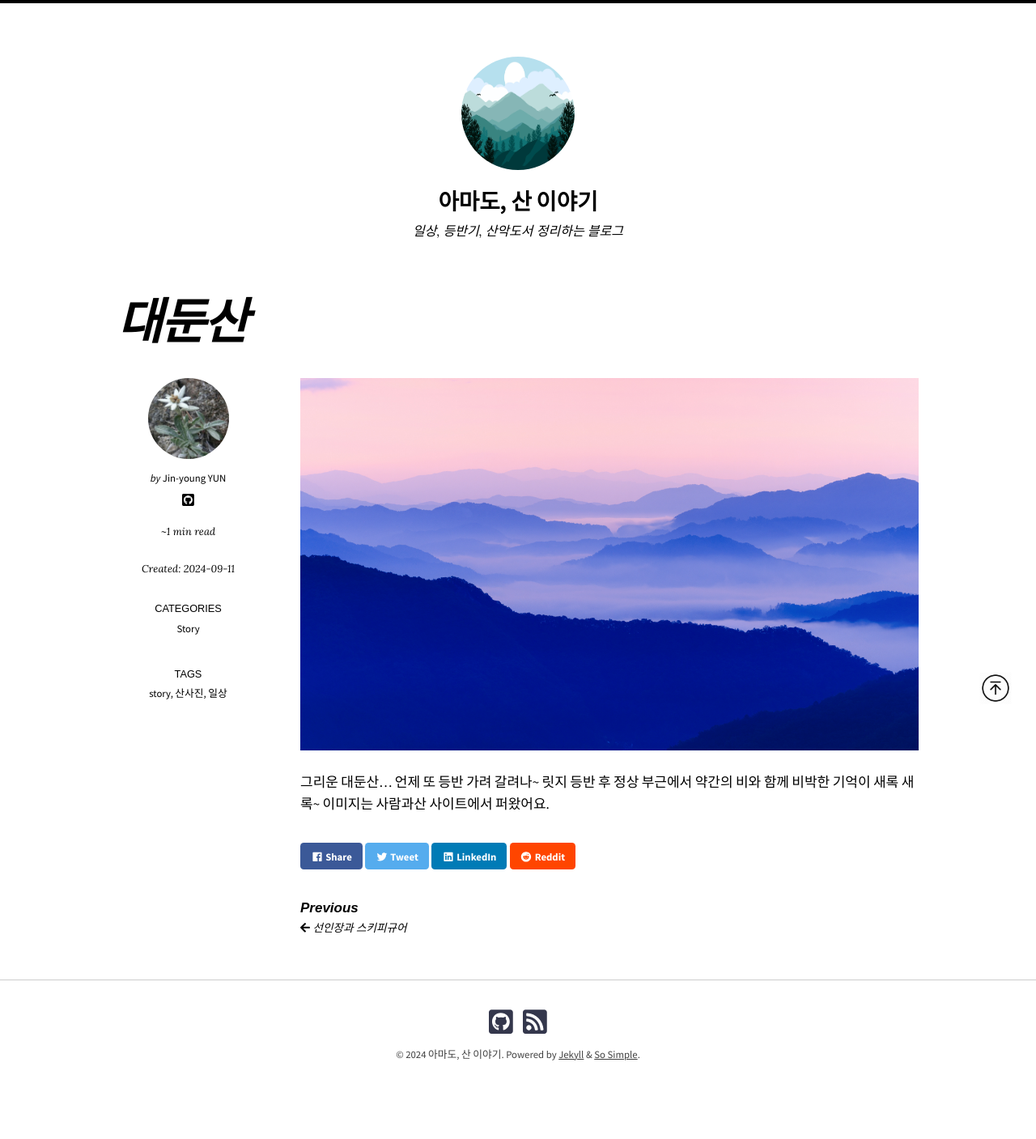
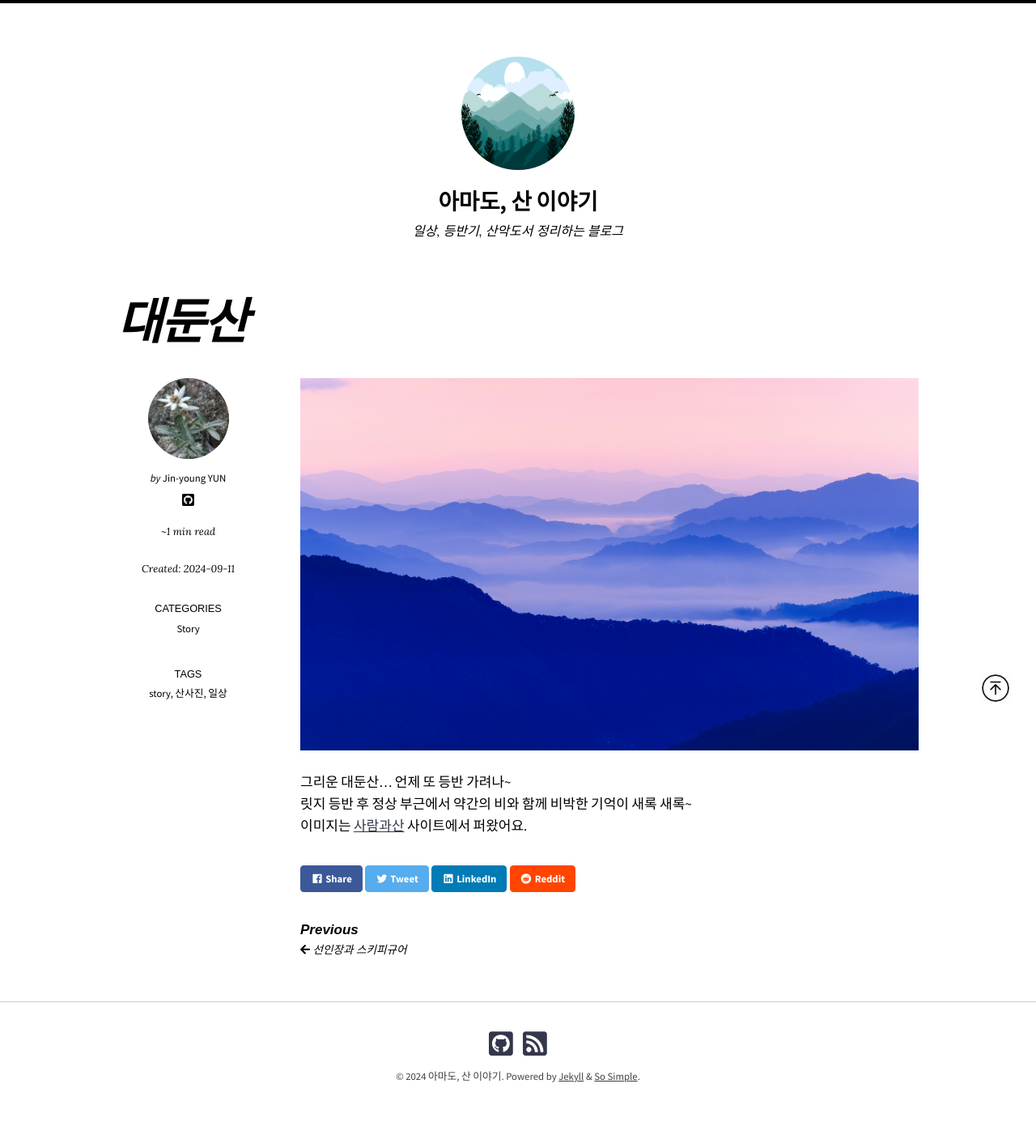
Before and after one commit to sansonyeo/sosimple, a Jekyll site: the page built from _posts/2024-09-11-story-대둔산.md, in a window 1280 px wide. Shown: the whole page at 81% size. Built offline with Jekyll 4.4.1, drawn with Linux system fonts in a browser that asks for light colours; nearby versions of some CDN libraries; comment, search, counter and statistics services are not loaded; before the commit the page ends 1380 px from its top, so only the background shows below that.

Commit message:
post write

```diff
--- a/_posts/2024-09-11-story-대둔산.md
+++ b/_posts/2024-09-11-story-대둔산.md
@@ -11,6 +11,6 @@
 
 ![대둔산](/sosimple/images/사람과산_대둔산_새벽산에올라.png)
 
-그리운 대둔산... 언제 또 등반 가려 갈려나~
+그리운 대둔산... 언제 또 등반 가려나~
 릿지 등반 후 정상 부근에서 약간의 비와 함께 비박한 기억이 새록 새록~
-이미지는 사람과산 사이트에서 퍼왔어요.
+이미지는 [사람과산](https://www.sansan.co.kr/) 사이트에서 퍼왔어요.
```
